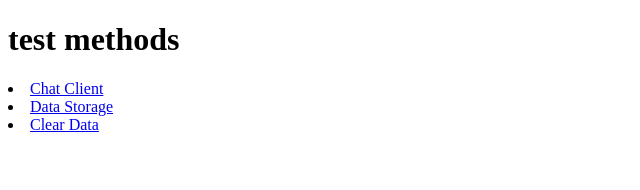
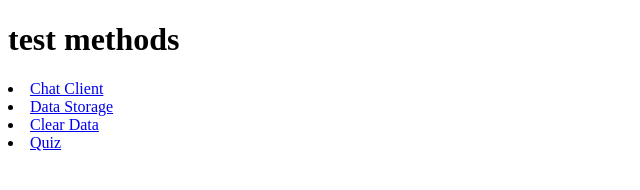
Before and after one commit to michaelmkim/thisisatest.me, a plain HTML site: page index.html in a window 1280 px wide. Shown: the full height of the page, 0-640 px from the left. Drawn offline with Linux system fonts and the light colour scheme.

Commit message:
committed stuff

```diff
--- a/index.html
+++ b/index.html
@@ -14,6 +14,7 @@
                     <li><a rel="external" href="chat.html">Chat Client</a></li>
                     <li><a rel="external" href="data_storage.html">Data Storage</a></li>
                     <li><a rel="external" href="clear.html">Clear Data</a></li>
+                    <li><a rel="external" href="quiz.html">Quiz</a></li>
                 </nav>
         </header>
     </div>
```
